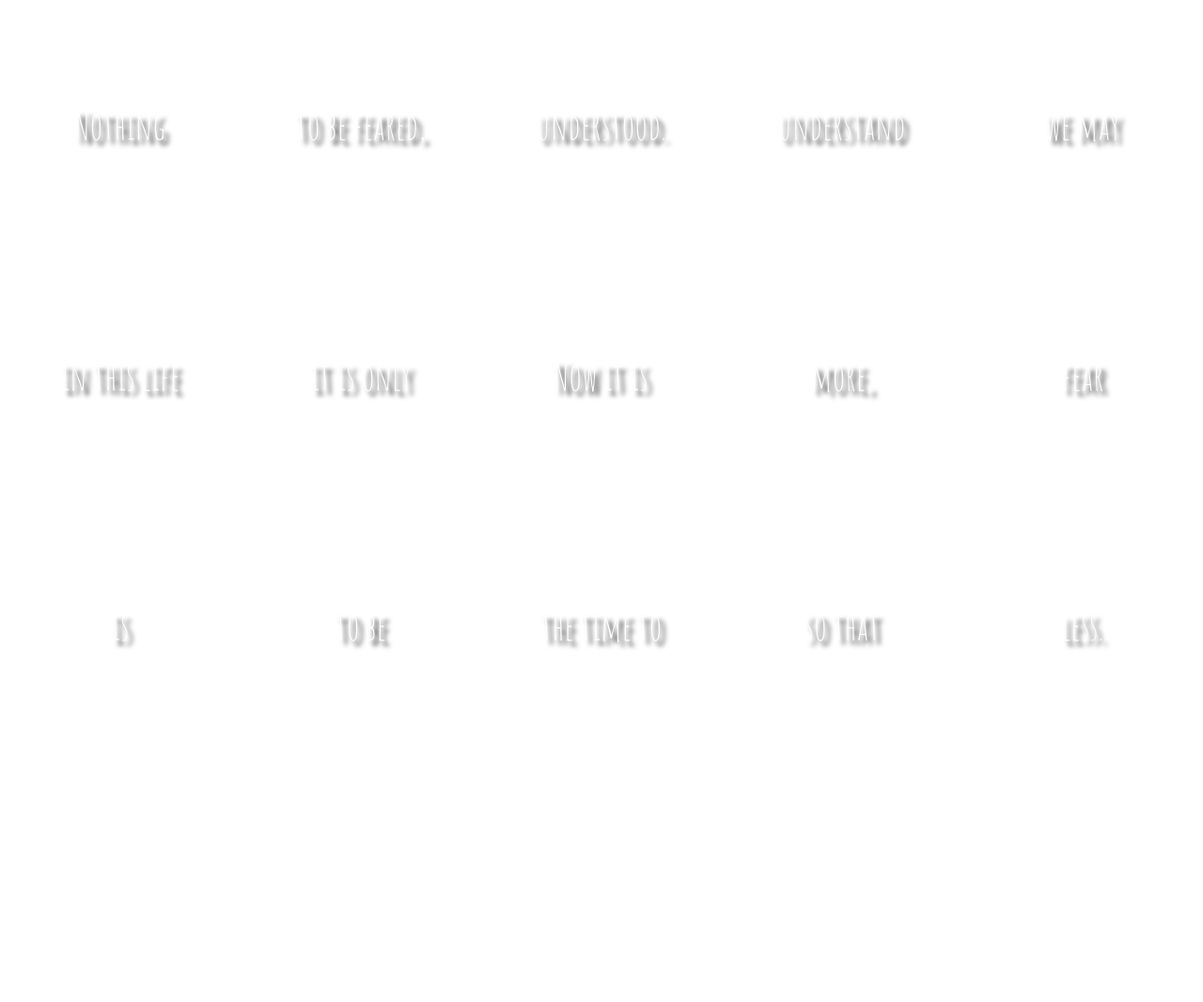
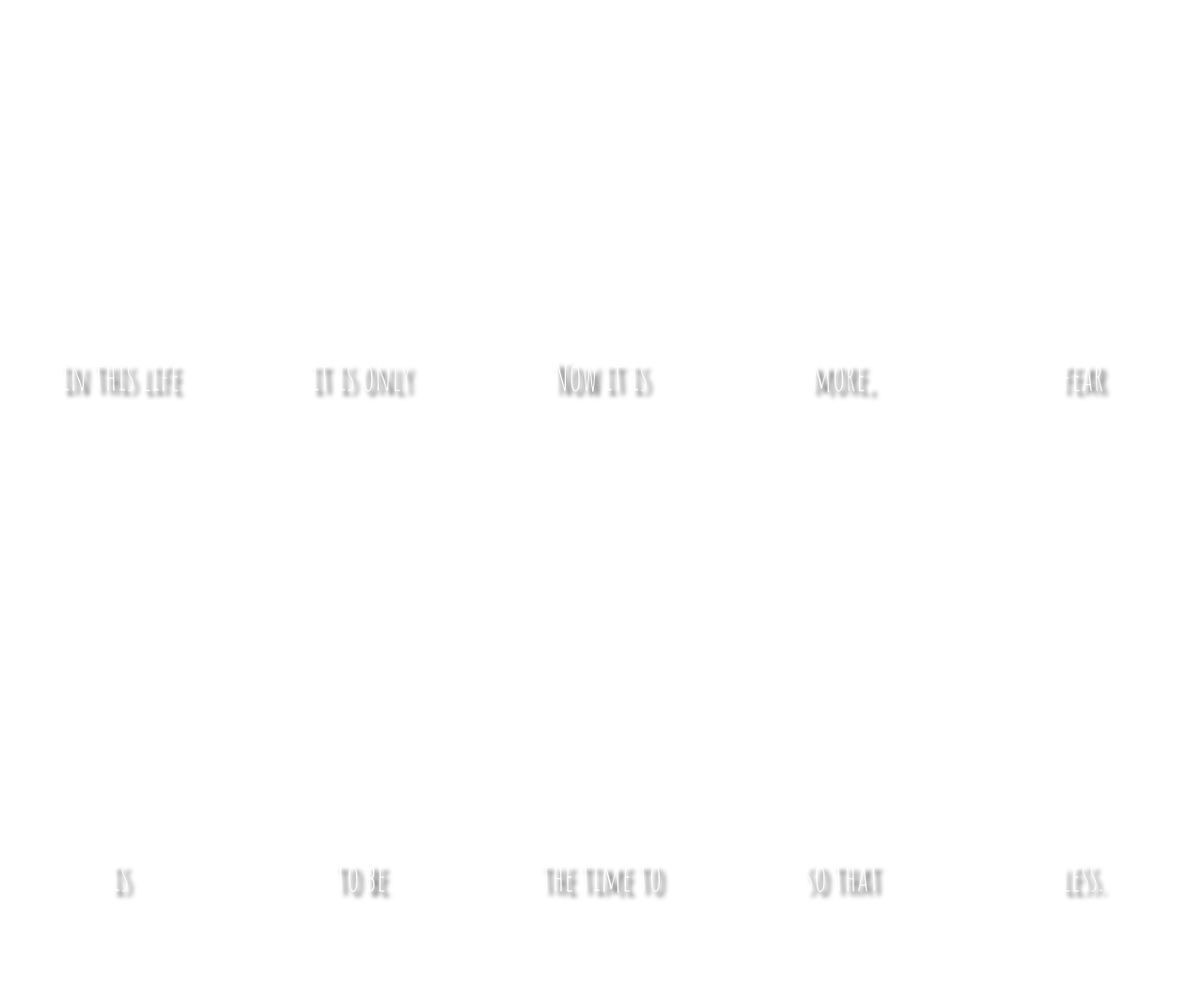
Before and after one commit to alex-aleman/JavaScript, a plain HTML site: page javascript30/05-flex-panels-image-gallery/main.html in a window 1280 px wide. Shown: the whole page at 94% size. Before the commit the page ends 800 px from the top, so only its background shows below. Drawn offline with Linux system fonts and the light colour scheme.

Commit message:
Added transforms

```diff
--- a/javascript30/05-flex-panels-image-gallery/style.css
+++ b/javascript30/05-flex-panels-image-gallery/style.css
@@ -55,3 +55,11 @@ html, body {
 	justify-content: center;
 	align-items: center;
 }
+
+.panel > *:first-child {
+	transform: translateY(-100%);
+}
+
+.panel > *:last-child {
+	transform: translateY(100%);
+}
```
